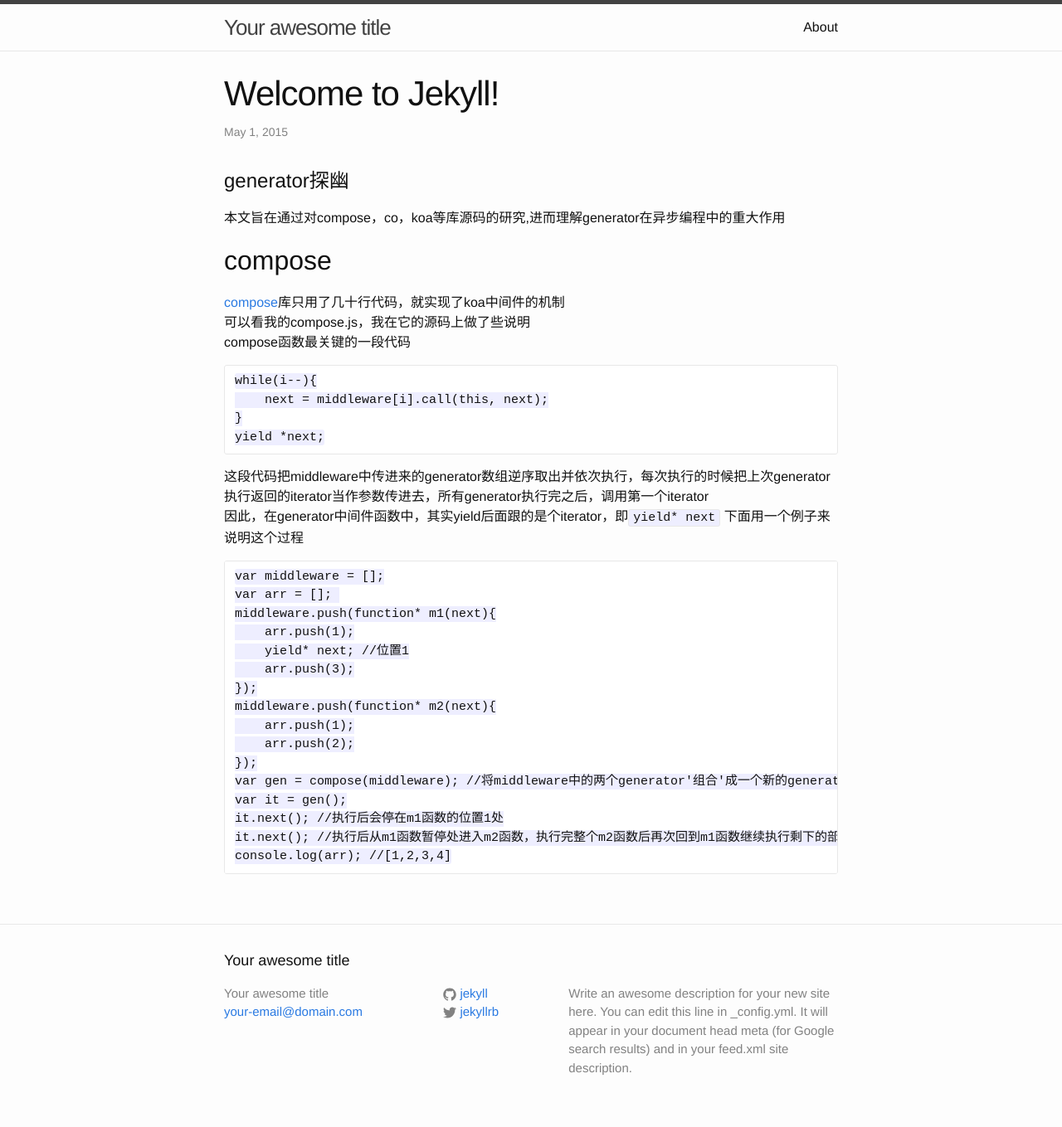
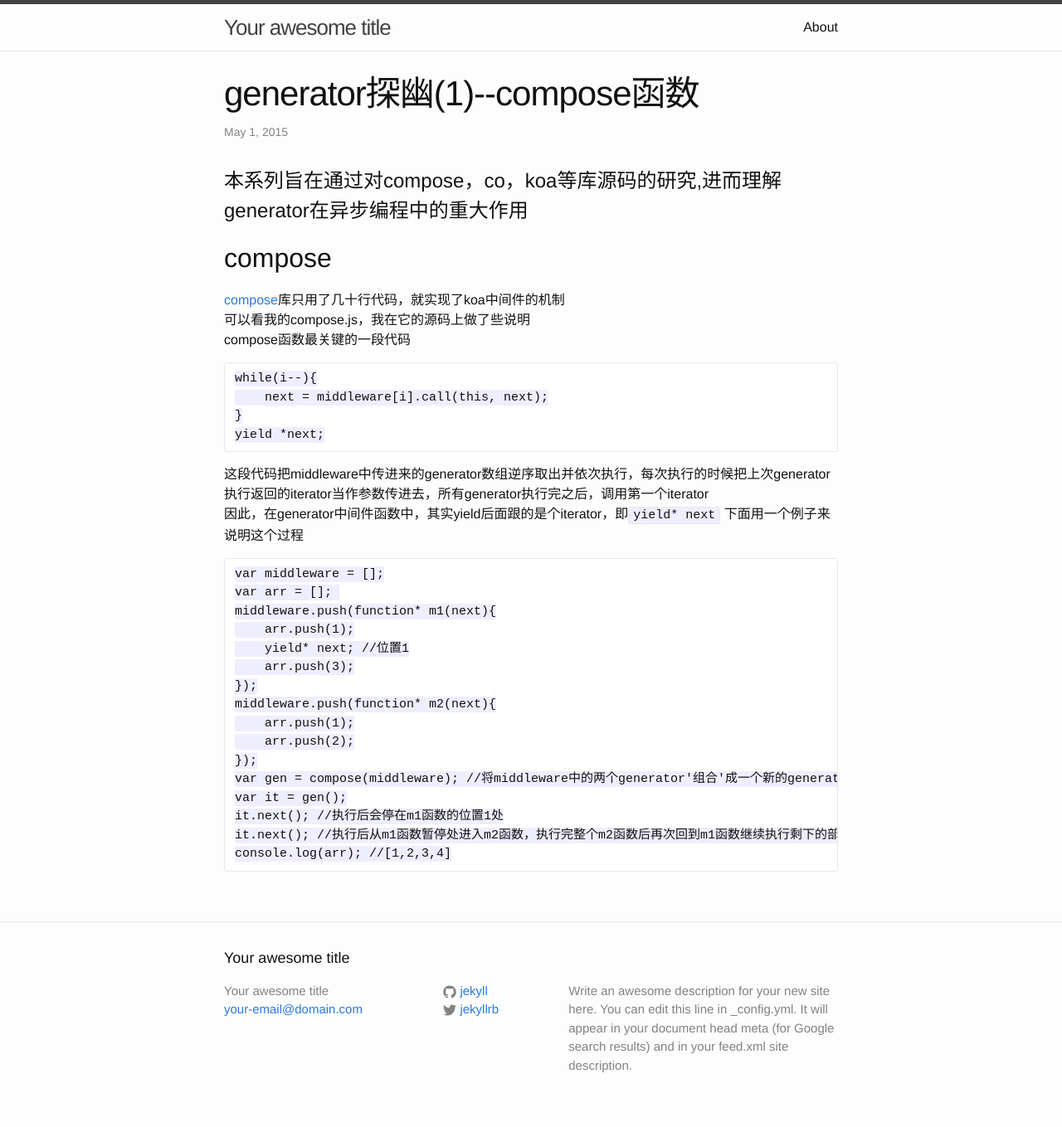
Before and after one commit to ywwhack/ywwhack.github.io, a Jekyll site: the page built from _posts/2015-05-01-generator探幽(1)--compose函数.md, in a window 1280 px wide. Shown: the whole page at 83% size. Built offline with Jekyll 4.4.1, drawn with Linux system fonts in a browser that asks for light colours.

Commit message:
update post

```diff
--- a/_posts/2015-05-01-welcome-to-jekyll.md
+++ b/_posts/2015-05-01-generator探幽(1)--compose函数.md
@@ -1,11 +1,10 @@
 ---
 layout: post
-title:  "Welcome to Jekyll!"
+title:  "generator探幽(1)--compose函数"
 date:   2015-05-01 23:27:26
 categories: jekyll update
 ---
-#generator探幽
-本文旨在通过对compose，co，koa等库源码的研究,进而理解generator在异步编程中的重大作用
+#本系列旨在通过对compose，co，koa等库源码的研究,进而理解generator在异步编程中的重大作用
 
 ##compose
 [compose](http://https://github.com/koajs/compose)库只用了几十行代码，就实现了koa中间件的机制
```
